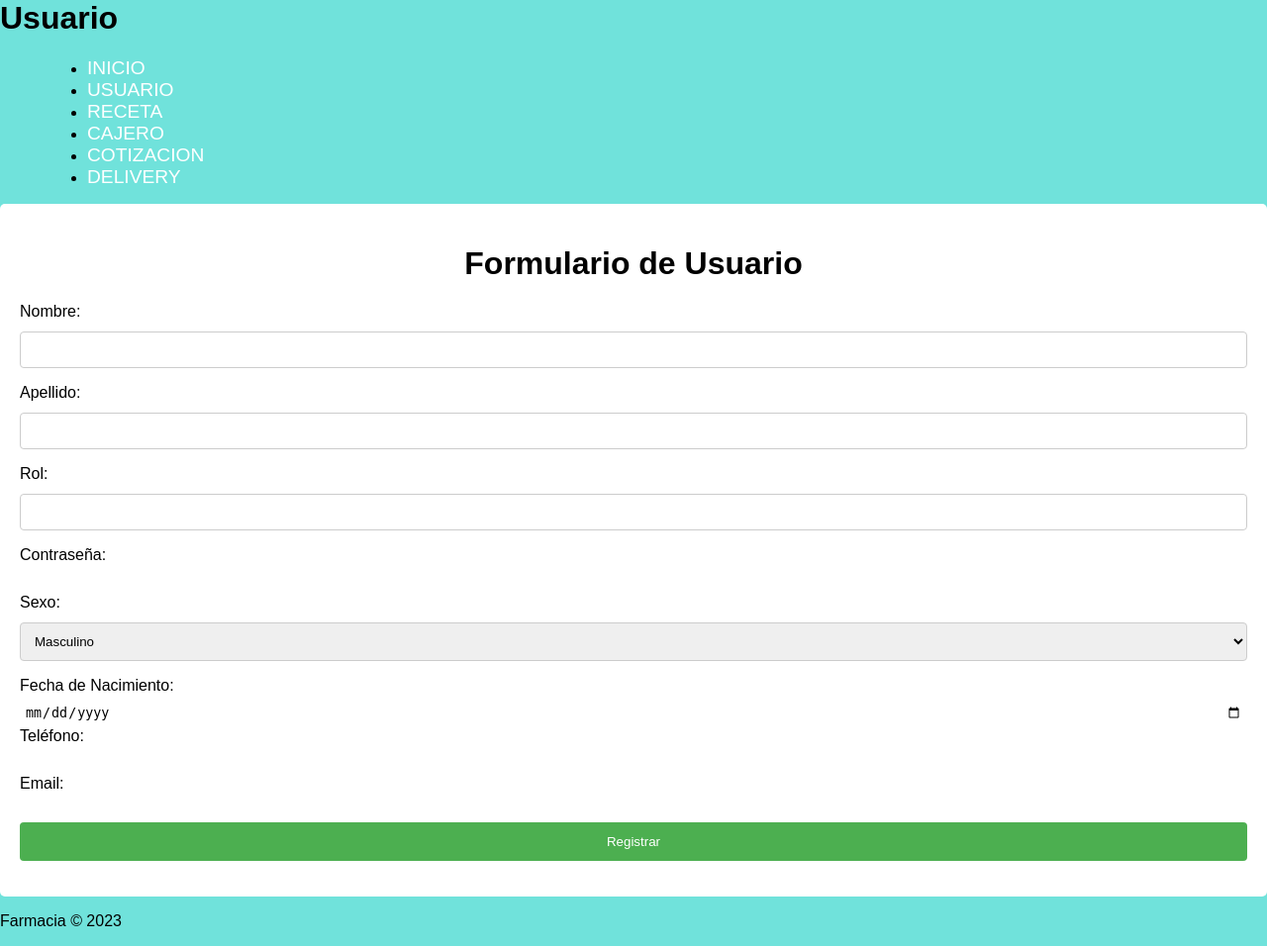
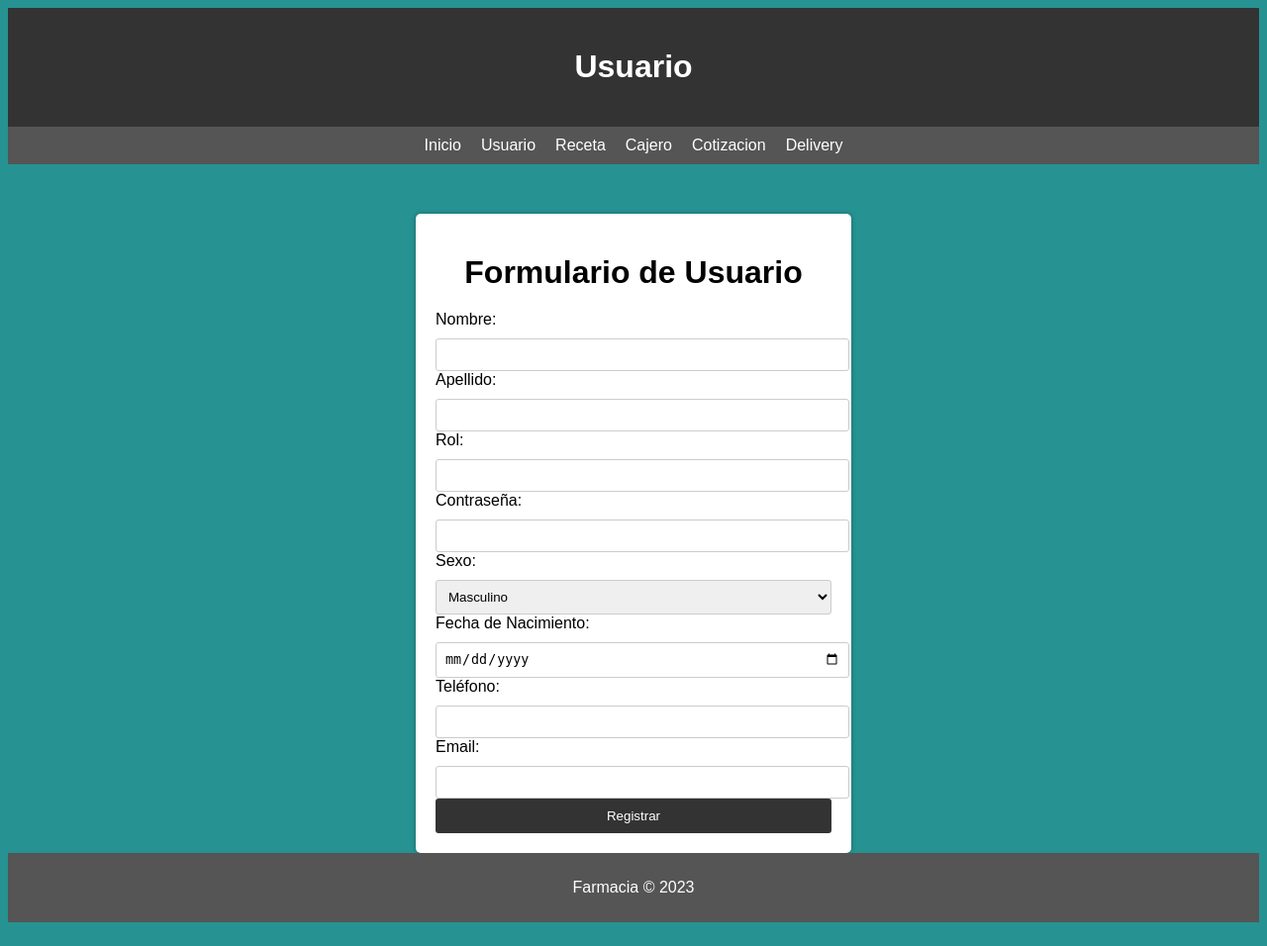
Before and after one commit to RenzoA21/Proyecto-DPB04, a Flask app: page / in a window 1280 px wide. Shown: the whole page at 99% size. After the commit the page ends 932 px from the top, so only its background shows below. Run offline with Flask 3, Linux system fonts and the light colour scheme; parts of the project's set-up code (start-up, migrations or seed data) failed here and were passed over.

Commit message:
css implementado bien

```diff
--- a/templates/usuario.html
+++ b/templates/usuario.html
@@ -1,4 +1,100 @@
+<!DOCTYPE html>
 <html>
+<head>
+    <title>Formulario de usuario</title>
+    <style>
+        :root {
+            --background: rgba(0, 128, 128, 0.85);
+        }
+
+        /* Agrega el resto del código CSS aquí */
+        body {
+            background: var(--background);
+            font-family: Arial, sans-serif;
+        }
+
+        header {
+            background: #333;
+            color: #fff;
+            padding: 20px;
+            text-align: center;
+        }
+
+        nav {
+            background: #555;
+            color: #fff;
+            padding: 10px;
+        }
+
+        .navbar {
+            list-style-type: none;
+            margin: 0;
+            padding: 0;
+            display: flex;
+            justify-content: center;
+        }
+
+        .navbar li {
+            margin: 0 10px;
+        }
+
+        .navbar li a {
+            color: #fff;
+            text-decoration: none;
+        }
+
+        .form-container {
+            background: #fff;
+            padding: 20px;
+            width: 400px;
+            margin: 0 auto;
+            margin-top: 50px;
+            border-radius: 5px;
+            box-shadow: 0 0 5px rgba(0, 0, 0, 0.3);
+        }
+
+        .form-container h1 {
+            text-align: center;
+            margin-bottom: 20px;
+        }
+
+        .form-container label {
+            display: block;
+            margin-bottom: 10px;
+        }
+
+        .form-container input[type="text"],
+        .form-container input[type="password"],
+        .form-container select,
+        .form-container input[type="date"],
+        .form-container input[type="tel"],
+        .form-container input[type="email"] {
+            width: 100%;
+            padding: 8px;
+            border: 1px solid #ccc;
+            border-radius: 3px;
+        }
+
+        .form-container input[type="submit"] {
+            width: 100%;
+            padding: 10px;
+            background: #333;
+            color: #fff;
+            border: none;
+            border-radius: 3px;
+            cursor: pointer;
+        }
+
+        footer {
+            background: #555;
+            color: #fff;
+            padding: 10px;
+            text-align: center;
+        }
+    </style>
+    <script src="/static/js/usuario.js"></script>
+</head>
+<body>
     <header>
         <h1>Usuario</h1>
     </header>
@@ -12,12 +108,7 @@
             <li><a href="delivery.html">Delivery</a></li>
         </ul>
     </nav>
-    <head>
-        <title>Formulario de usuario</title>
-        <link rel="stylesheet" href="/static/css/usuario.css" />
-        <script src="/static/js/usuario.js"></script>
-      </head>
-<body>
+
     <div class="form-container">
         <h1>Formulario de Usuario</h1>
         <form action="/" method="POST">
```
